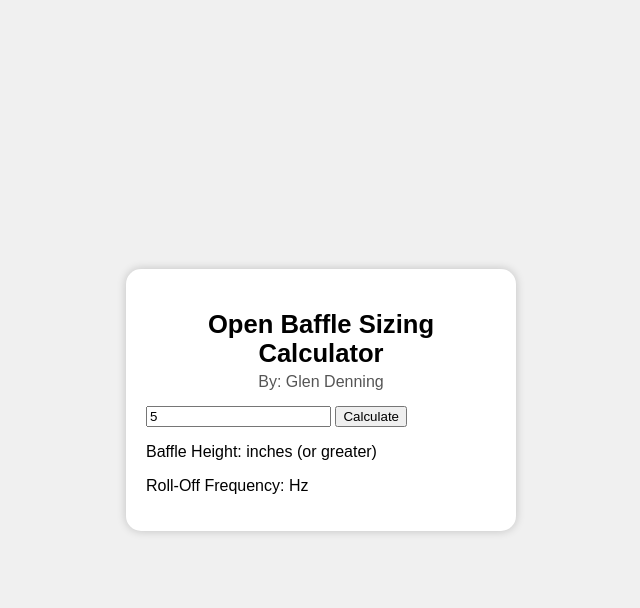
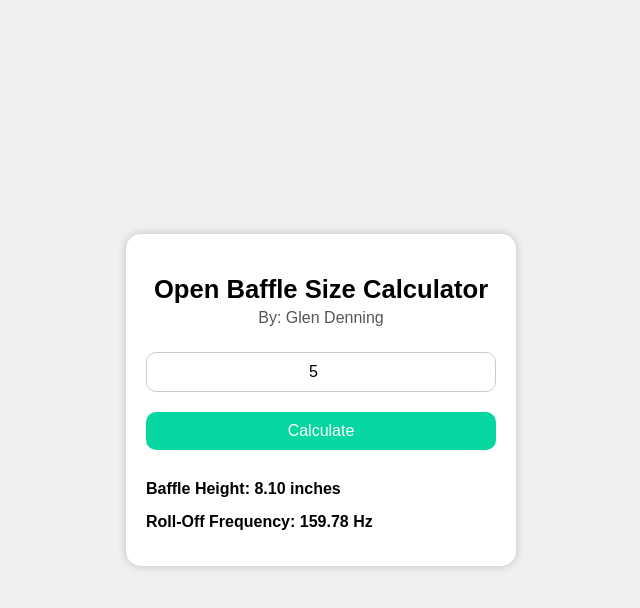
Before and after one commit to JAH6149/Open-Baffle-Calculator, a plain HTML site: page index.html in a window 1280 px wide. Both pictures are taken after typing "5" into the empty fields and a click on the button "Calculate". Shown: the whole page, without its empty margins (319-959 px from the left). Drawn offline with Linux system fonts and the light colour scheme.

Commit message:
Update index.html

```diff
--- a/index.html
+++ b/index.html
@@ -2,7 +2,7 @@
 <html lang="en">
 <head>
   <meta name="viewport" content="width=device-width, initial-scale=1.0">
-  <title>Open Baffle Sizing Calculator</title>
+  <title>Open Baffle Size Calculator</title>
   <style>
     body {
       font-family: Arial, sans-serif;
@@ -31,7 +31,7 @@
       margin: 0 0 15px 0;
       font-size: 1em;
       color: #555;
-
+    }
     input[type="number"], button {
       text-align: center;
       width: 100%;
@@ -68,12 +68,15 @@
 </head>
 <body>
   <div class="calculator">
-    <h2>Open Baffle Sizing Calculator</h2>
+    <h2>Open Baffle Size Calculator</h2>
     <p class="author">By: Glen Denning</p>
+
     <input type="number" id="width" placeholder="Enter Baffle Width in inches">
+
     <button onclick="calculate()">Calculate</button>
+
     <div class="result">
-      <p>Baffle Height: <output id="height"></output> inches (or greater)</p>
+      <p>Baffle Height: <output id="height"></output> inches</p>
       <p>Roll-Off Frequency: <output id="rolloff"></output> Hz</p>
     </div>
   </div>
@@ -81,7 +84,7 @@
   <script>
     function calculate() {
       const width = parseFloat(document.getElementById("width").value);
-      if (isNaN(width) || width <= 6) {
+      if (isNaN(width) || width <= 0) {
         alert("Please enter a valid baffle width.");
         return;
       }
```
